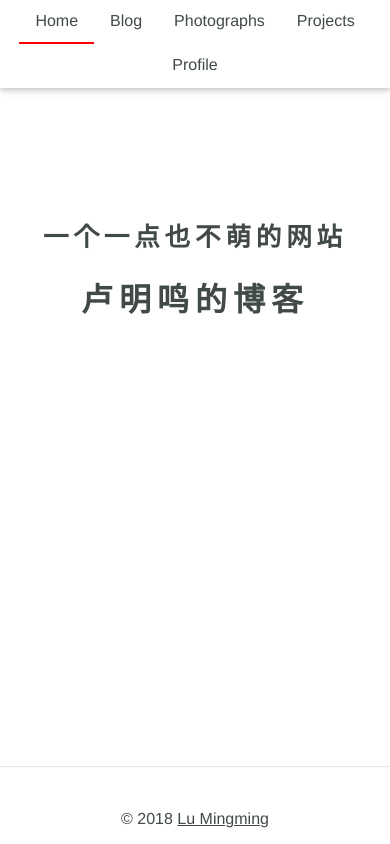
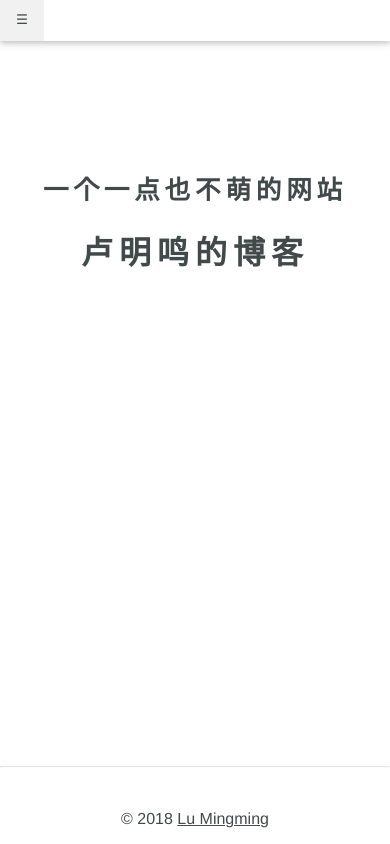
Before and after one commit to mingming-lu/lmm, a Vue app in the folder app/: page /home in a window 390 px wide. Built offline with nearby package versions, Linux system fonts and the light colour scheme; some icons are missing.

Commit message:
show drawer button when screen width is narrow

```diff
--- a/app/src/App.vue
+++ b/app/src/App.vue
@@ -1,10 +1,11 @@
 <template>
   <div id="app">
-    <header class="white center">
+    <header class="white" :class="{'text-center': !isMobile, 'text-left': isMobile}">
       <nav>
-        <router-link v-for="item in items" :key="item.name" :to="item.link" active-class="nav-item-active" class="nav-item">
+        <router-link v-if="!isMobile" v-for="item in items" :key="item.name" :to="item.link" active-class="nav-item-active" class="nav-item">
           {{ item.name }}
         </router-link>
+        <button v-if="isMobile" class="nav-item" @click="drawerToggle">&#9776;</button>
       </nav>
     </header>
 
@@ -28,6 +29,7 @@ export default {
   name: 'app',
   data () {
     return {
+      isMobile: false,
       items: [
         {
           link: '/home',
@@ -51,6 +53,18 @@ export default {
         }
       ]
     }
+  },
+  created () {
+    this.calcIsMobile()
+    window.addEventListener('resize', this.calcIsMobile)
+  },
+  beforeDestroy () {
+    window.removeEventListener('resize', this.calcIsMobile)
+  },
+  methods: {
+    calcIsMobile () {
+      this.isMobile = window.innerWidth <= 450
+    }
   }
 }
 </script>
```
